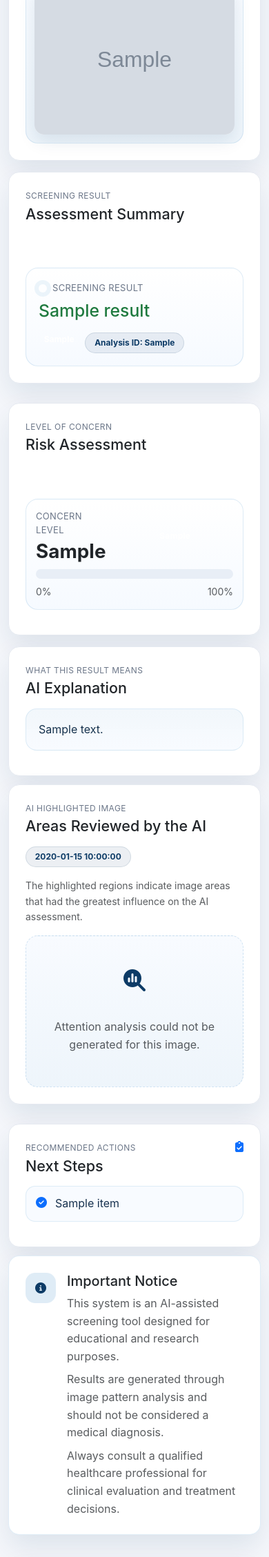
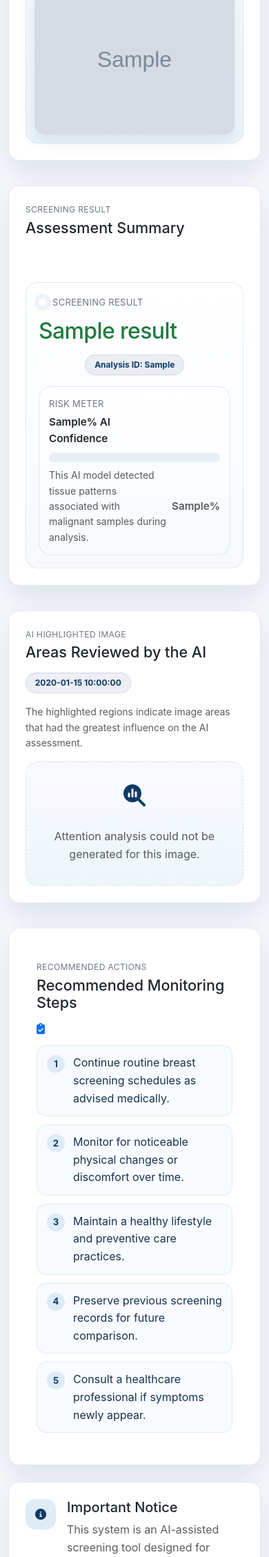
Before and after one commit to Rupu-techu/OncoAI-Cancer-Detector, a Flask app: template templates/report.html in a window 390 px wide. Shown: the part 1315-3572 px from the top of the page at 69% size. Run offline with Flask 3, Linux system fonts and the light colour scheme; the template is opened without the code that fills it: most values are stand-ins (such as "Sample title", 1, 10 or a date in 2020); grey boxes marked "Sample" are stand-in pictures; parts of the project's set-up code (start-up, migrations or seed data) failed here and were passed over.

Commit message:
feat: enhance OncoAI report dashboard with Grad-CAM visualization, AI risk assessment UI, PDF reporting, improved clinical guidance, responsive layout fixes, and explainable screening insights

```diff
--- a/static/css/style.css
+++ b/static/css/style.css
@@ -125,7 +125,7 @@ h1, h2, h5, h6 {
     display: grid;
     grid-template-columns: 1.1fr 1fr;
     gap: 1.25rem;
-    align-items: stretch;
+    align-items: start;
 }
 
 .upload-dropzone {
@@ -192,6 +192,7 @@ h1, h2, h5, h6 {
 .analysis-dashboard {
     display: grid;
     gap: 1.5rem;
+    align-items: start;
 }
 
 .analysis-top-row,
@@ -200,6 +201,7 @@ h1, h2, h5, h6 {
     grid-template-columns: 1.1fr 1fr;
     gap: 1.5rem;
     align-items: start;
+    grid-auto-rows: auto;
 }
 
 .analysis-right-stack {
@@ -213,7 +215,88 @@ h1, h2, h5, h6 {
 }
 
 .analysis-card {
+    height: auto;
+    align-self: start;
+}
+
+.analysis-image-card {
+    height: fit-content;
+    min-height: 0;
+    align-self: start;
+}
+
+.analysis-image-card .card-body {
+    padding: 1rem !important;
+}
+
+.report-grid {
+    display: grid;
+    grid-template-columns: 1.1fr 1fr;
+    gap: 24px;
+    align-items: start;
+    grid-auto-rows: auto;
+}
+
+.report-card {
+    height: fit-content;
+    min-height: 0;
+    align-self: start;
+}
+
+.gradcam-card {
+    margin-top: 0;
+    align-self: start;
+}
+
+.actions-card {
     height: 100%;
+    display: flex;
+    flex-direction: column;
+    justify-content: center;
+    padding: 1rem;
+}
+
+.actions-card .card-body {
+    flex: 1;
+    display: flex;
+    flex-direction: column;
+    justify-content: center;
+}
+
+.actions-list {
+    display: flex;
+    flex-direction: column;
+    gap: 0.75rem;
+}
+
+.report-column {
+    height: auto;
+}
+
+.full-width {
+    grid-column: 1 / -1;
+}
+
+.image-preview-container {
+    display: flex;
+    justify-content: center;
+    align-items: center;
+    height: auto;
+}
+
+.report-image {
+    width: 100%;
+    max-height: 340px;
+    height: auto;
+    object-fit: contain;
+    display: block;
+}
+
+.analysis-top-row > .card,
+.analysis-bottom-row > .card {
+    height: fit-content;
+    min-height: 0;
+    align-self: start;
 }
 .result-grid {
     display: grid;
@@ -257,9 +340,11 @@ h1, h2, h5, h6 {
 
 .media-frame {
     width: 100%;
-    display: grid;
-    place-items: center;
-    padding: 1rem;
+    display: flex;
+    justify-content: center;
+    align-items: center;
+    height: auto;
+    padding: 0.75rem;
     border-radius: 18px;
     background: linear-gradient(180deg, #f8fbff, #eef5fb);
     border: 1px solid rgba(31, 122, 191, 0.12);
@@ -268,20 +353,22 @@ h1, h2, h5, h6 {
 .media-image {
     width: 100%;
     max-height: 350px;
+    height: auto;
     object-fit: contain;
     display: block;
+    margin: auto;
     border-radius: 14px;
     box-shadow: 0 10px 24px rgba(13, 59, 102, 0.10);
     background: #fff;
 }
 
 .media-empty {
-    min-height: 220px;
+    min-height: 180px;
     width: 100%;
     display: grid;
     place-items: center;
     text-align: center;
-    padding: 2rem 1rem;
+    padding: 1.25rem 1rem;
     color: #5f6f86;
     border-radius: 18px;
     background: linear-gradient(180deg, #f8fbff, #eef5fb);
@@ -300,10 +387,35 @@ h1, h2, h5, h6 {
 }
 
 .result-assessment {
+    display: flex;
+    flex-direction: column;
+    gap: 1rem;
     padding: 18px;
     border-radius: 18px;
     border: 1px solid rgba(31,122,191,0.14);
     background: linear-gradient(180deg, #ffffff, #f6faff);
+}
+
+.result-card {
+    background:
+        linear-gradient(180deg, rgba(255,255,255,0.98), rgba(248,251,255,0.96)),
+        radial-gradient(circle at top right, rgba(31,122,191,0.08), transparent 30%);
+    border: 1px solid rgba(31,122,191,0.14);
+}
+
+.result-card:hover {
+    box-shadow: 0 22px 46px rgba(13,59,102,0.14), 0 0 0 1px rgba(31,122,191,0.08) inset;
+}
+
+.result-hero-title {
+    font-size: clamp(1.9rem, 3vw, 2.5rem);
+    line-height: 1.08;
+    letter-spacing: -0.02em;
+    margin-top: -0.1rem;
+}
+
+.compact-meter {
+    padding: 14px;
 }
 
 .result-status,
@@ -312,6 +424,7 @@ h1, h2, h5, h6 {
     padding: 0.65rem 0.9rem;
     font-weight: 700;
     letter-spacing: 0.2px;
+    font-size: 0.8rem;
 }
 
 .result-badge-success {
@@ -351,7 +464,7 @@ h1, h2, h5, h6 {
 }
 
 .probability-panel {
-    padding: 18px;
+    padding: 14px;
     border-radius: 18px;
     border: 1px solid rgba(31,122,191,0.14);
     background: linear-gradient(180deg, #ffffff, #f6faff);
@@ -368,6 +481,7 @@ h1, h2, h5, h6 {
     border-radius: 999px;
     transition: width 1.1s ease;
     background: linear-gradient(90deg, #1f7abf, #0d3b66);
+    width: 0%;
 }
 
 .probability-progress .progress-bar.risk-low {
@@ -439,16 +553,41 @@ h1, h2, h5, h6 {
     display: flex;
     align-items: flex-start;
     gap: 12px;
-    padding: 14px 16px;
+    padding: 0.75rem 1rem;
+    min-height: auto;
     border-radius: 14px;
     background: #f8fbff;
     border: 1px solid rgba(31, 122, 191, 0.12);
     color: #18324f;
 }
 
+.action-step-index {
+    width: 26px;
+    height: 26px;
+    border-radius: 50%;
+    display: inline-grid;
+    place-items: center;
+    flex: 0 0 auto;
+    background: rgba(31, 122, 191, 0.12);
+    color: var(--primary);
+    font-size: 0.82rem;
+    font-weight: 700;
+    line-height: 1;
+    margin-top: 1px;
+}
+
 .action-item i {
     margin-top: 3px;
-    font-size: 1rem;
+    font-size: 0.85rem;
+}
+
+.result-hero-title {
+    font-size: clamp(2rem, 2.8vw, 2.5rem);
+    line-height: 1.08;
+}
+
+.compact-meter .fw-semibold {
+    font-size: 0.95rem;
 }
 
 .system-info-grid {
@@ -803,6 +942,9 @@ input, select {
 
 @media (max-width: 768px) {
     .stat-card .value { font-size: 16px; }
+    .report-grid {
+        grid-template-columns: 1fr;
+    }
     .upload-grid,
     .analysis-top-row,
     .analysis-bottom-row {
@@ -848,10 +990,16 @@ input, select {
     .media-image {
         max-height: 300px;
     }
+    .report-image {
+        max-height: 300px;
+    }
     .action-item {
         padding: 12px 14px;
     }
     .disclaimer-content {
         grid-template-columns: 1fr;
     }
+    .result-hero-title {
+        font-size: 2rem;
+    }
 }
--- a/templates/report.html
+++ b/templates/report.html
@@ -116,9 +116,8 @@
     </section>
 
     {% if result %}
-    <div class="analysis-dashboard">
-        <div class="analysis-top-row">
-            <div class="card shadow-soft analysis-card analysis-image-card">
+    <div class="report-grid">
+        <div class="card shadow-soft report-card original-image-card">
             <div class="card-body p-4">
                 <div class="d-flex justify-content-between align-items-start gap-3 flex-wrap mb-3">
                     <div>
@@ -127,19 +126,18 @@
                     </div>
                     <span class="badge result-badge-muted">Source</span>
                 </div>
-                    <div class="media-frame">
+                <div class="media-frame image-preview-container">
                     <img
                         src="{{ url_for('static', filename='uploads/' + result.filename) }}"
                         alt="Uploaded tissue image"
-                            class="media-image"
+                        class="media-image report-image"
                     >
                 </div>
             </div>
         </div>
 
-            <div class="analysis-right-stack">
-                <div class="card shadow-soft analysis-card">
-                    <div class="card-body p-4 p-md-5">
+        <div class="card shadow-soft report-card result-card">
+            <div class="card-body p-4">
                 <div class="d-flex justify-content-between align-items-start gap-3 flex-wrap mb-3">
                     <div>
                         <p class="eyebrow mb-1">Screening Result</p>
@@ -149,69 +147,39 @@
                 </div>
 
                 <div class="result-assessment">
-                            <div class="d-flex align-items-center gap-2 mb-2">
+                    <div class="d-flex align-items-center gap-2">
                         <span class="result-dot {{ result.prediction_accent_class }}"></span>
                         <p class="label mb-0">Screening Result</p>
                     </div>
-                            <h2 class="mb-2 {{ 'result-text-danger' if result.prediction == 'malignant' else 'result-text-success' }}">
+                    <h2 class="result-hero-title mb-0 {{ 'result-text-danger' if result.prediction == 'malignant' else 'result-text-success' }}">
                         {{ result.prediction_label }}
                     </h2>
-                            <div class="d-flex flex-wrap gap-2 mt-3">
+                    <div class="d-flex flex-wrap gap-2">
                         <span class="badge {{ result.risk_badge_class }}">{{ result.risk_category }}</span>
                         <span class="badge result-badge-muted">Analysis ID: {{ result.analysis_token }}</span>
                     </div>
-                        </div>
-                    </div>
-                </div>
 
-                <div class="card shadow-soft analysis-card">
-                    <div class="card-body p-4 p-md-5">
-                        <div class="d-flex justify-content-between align-items-start gap-3 flex-wrap mb-3">
-                            <div>
-                                <p class="eyebrow mb-1">Level of Concern</p>
-                                <h4 class="mb-0">Risk Assessment</h4>
-                            </div>
-                            <span class="badge risk-badge {{ result.risk_badge_class }}">{{ result.risk_category }}</span>
-                        </div>
-
-                        <div class="probability-panel">
+                    <div class="probability-panel compact-meter">
                         <div class="d-flex justify-content-between align-items-center gap-3 mb-2">
                             <div>
-                                    <p class="label mb-1">Concern Level</p>
-                                    <p class="display-6 mb-0 fw-bold">{{ result.risk_category }}</p>
+                                <p class="label mb-1">Risk Meter</p>
+                                <p class="mb-0 fw-semibold">{{ result.malignancy_probability }}% AI Confidence</p>
                             </div>
                             <span class="badge risk-badge {{ result.risk_badge_class }}">{{ result.risk_category }}</span>
                         </div>
                         <div class="progress probability-progress" data-width="{{ result.malignancy_probability }}">
                             <div class="progress-bar {{ result.risk_badge_class }}"></div>
                         </div>
-                            <div class="d-flex justify-content-between mt-2 small text-muted">
-                                <span>0%</span>
-                                <span>100%</span>
-                            </div>
-                        </div>
-                    </div>
-                </div>
-
-                <div class="card shadow-soft analysis-card">
-                    <div class="card-body p-4 p-md-5">
-                        <div class="d-flex justify-content-between align-items-start gap-3 flex-wrap mb-3">
-                            <div>
-                                <p class="eyebrow mb-1">What This Result Means</p>
-                                <h4 class="mb-0">AI Explanation</h4>
-                            </div>
-                        </div>
-
-                        <div class="patient-message">
-                            <p class="mb-0">{{ result.explanation.observed_text }}</p>
+                        <div class="d-flex justify-content-between align-items-center gap-2 mt-2 small text-muted">
+                            <span>This AI model detected tissue patterns associated with malignant samples during analysis.</span>
+                            <span class="fw-semibold text-nowrap">{{ result.malignancy_probability }}%</span>
                         </div>
                     </div>
                 </div>
             </div>
         </div>
 
-        <div class="analysis-bottom-row">
-            <div class="card shadow-soft analysis-card analysis-image-card">
+        <div class="card shadow-soft report-card gradcam-card">
             <div class="card-body p-4">
                 <div class="d-flex justify-content-between align-items-start gap-3 flex-wrap mb-3">
                     <div>
@@ -224,11 +192,11 @@
                 </div>
                 <p class="text-muted small mb-3">The highlighted regions indicate image areas that had the greatest influence on the AI assessment.</p>
                 {% if result.gradcam_filename %}
-                    <div class="media-frame">
+                <div class="media-frame image-preview-container">
                     <img
                         src="{{ url_for('static', filename='uploads/gradcam/' + result.gradcam_filename) }}"
                         alt="AI highlighted image"
-                            class="media-image"
+                        class="media-image report-image"
                     >
                 </div>
                 {% else %}
@@ -240,31 +208,73 @@
             </div>
         </div>
 
-            <div class="card shadow-soft analysis-card analysis-actions-card">
-                <div class="card-body p-4 p-md-5">
+        <div class="card shadow-soft report-card actions-card">
+            <div class="card-body p-4">
                 <div class="d-flex justify-content-between align-items-start gap-3 flex-wrap mb-3">
                     <div>
                         <p class="eyebrow mb-1">Recommended Actions</p>
-                            <h4 class="mb-0">Next Steps</h4>
+                        <h4 class="mb-0">
+                            {% if result.prediction == 'malignant' %}
+                            Recommended Clinical Actions
+                            {% else %}
+                            Recommended Monitoring Steps
+                            {% endif %}
+                        </h4>
                     </div>
                     <i class="fa-solid fa-clipboard-check text-primary"></i>
                 </div>
 
-                    {% if result and result.explanation %}
-                    <div class="action-grid">
-                        {% for item in result.explanation.next_steps %}
+                {% if result and result.prediction == 'malignant' %}
+                <div class="action-grid actions-list">
                     <div class="action-item">
-                            <i class="fa-solid fa-circle-check text-primary"></i>
-                            <p class="mb-0">{{ item }}</p>
+                        <span class="action-step-index">1</span>
+                        <p class="mb-0">Schedule a diagnostic consultation with a healthcare professional for detailed evaluation.</p>
                     </div>
-                        {% endfor %}
+                    <div class="action-item">
+                        <span class="action-step-index">2</span>
+                        <p class="mb-0">Consider additional imaging or biopsy procedures if recommended by your clinician.</p>
+                    </div>
+                    <div class="action-item">
+                        <span class="action-step-index">3</span>
+                        <p class="mb-0">Compare current findings with previous mammography or pathology reports.</p>
+                    </div>
+                    <div class="action-item">
+                        <span class="action-step-index">4</span>
+                        <p class="mb-0">Monitor symptoms such as a persistent lump, pain, skin thickening, or discharge.</p>
+                    </div>
+                    <div class="action-item">
+                        <span class="action-step-index">5</span>
+                        <p class="mb-0">Maintain regular follow-up screenings and clinical observation.</p>
+                    </div>
+                </div>
+                {% elif result %}
+                <div class="action-grid actions-list">
+                    <div class="action-item">
+                        <span class="action-step-index">1</span>
+                        <p class="mb-0">Continue routine breast screening schedules as advised medically.</p>
+                    </div>
+                    <div class="action-item">
+                        <span class="action-step-index">2</span>
+                        <p class="mb-0">Monitor for noticeable physical changes or discomfort over time.</p>
+                    </div>
+                    <div class="action-item">
+                        <span class="action-step-index">3</span>
+                        <p class="mb-0">Maintain a healthy lifestyle and preventive care practices.</p>
+                    </div>
+                    <div class="action-item">
+                        <span class="action-step-index">4</span>
+                        <p class="mb-0">Preserve previous screening records for future comparison.</p>
+                    </div>
+                    <div class="action-item">
+                        <span class="action-step-index">5</span>
+                        <p class="mb-0">Consult a healthcare professional if symptoms newly appear.</p>
+                    </div>
                 </div>
                 {% endif %}
             </div>
         </div>
-        </div>
 
-        <div class="card shadow-soft analysis-wide-card disclaimer-card">
+        <div class="card shadow-soft report-card full-width notice-card disclaimer-card">
             <div class="card-body p-4 p-md-5">
                 <div class="d-flex align-items-start gap-3">
                     <div class="disclaimer-icon">
@@ -286,7 +296,7 @@
             </div>
         </div>
 
-        <div class="card shadow-soft analysis-wide-card">
+        <div class="card shadow-soft report-card full-width technical-card">
             <div class="card-body p-4 p-md-5">
                 <div class="d-flex justify-content-between align-items-start gap-3 flex-wrap mb-3">
                     <div>
```
Lines whose indentation alone changed are shown as unchanged.
